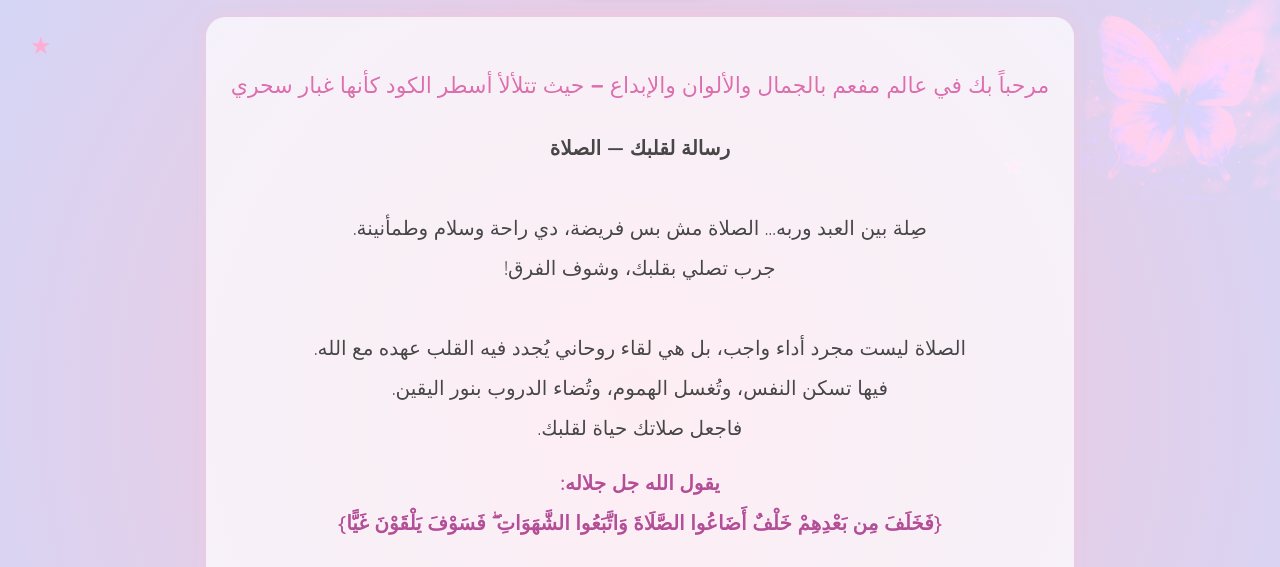
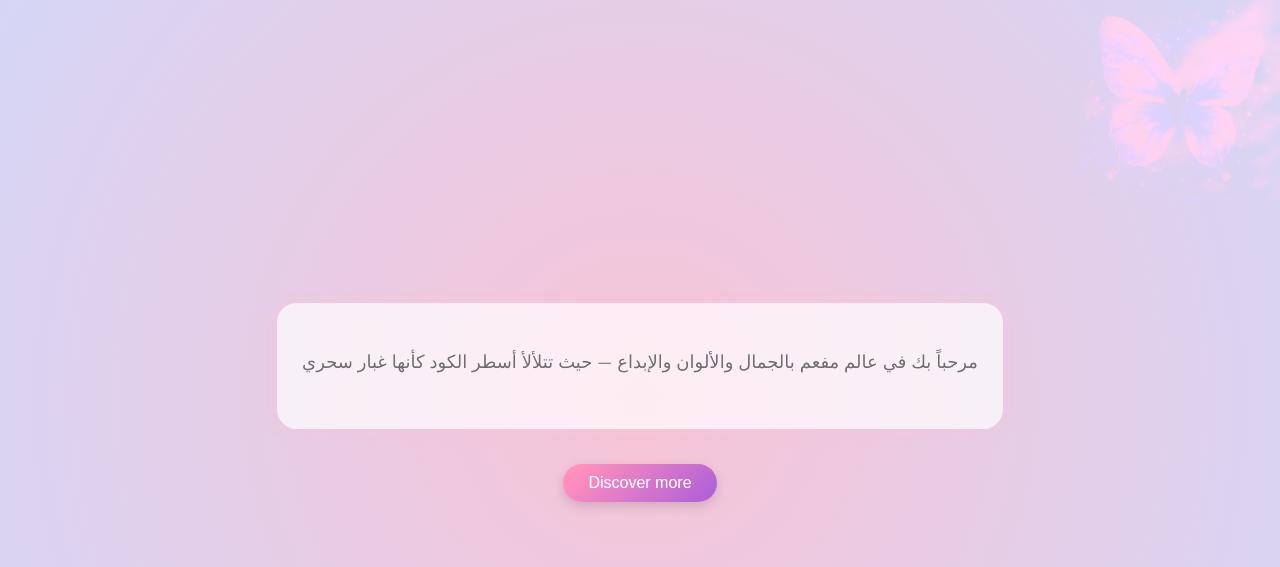
Before and after one commit to sandosa1/my-page, a plain HTML site: page index.html in a window 1280 px wide. Both pictures are taken after a click on the button "Discover More". Shown: the top 567 px of the page. Drawn offline with Linux system fonts and the light colour scheme.

Commit message:
"First drop of the web spell – let the magic begin"(HTML , audio , video , Image ,)

```diff
--- a/index.html
+++ b/index.html
@@ -48,7 +48,7 @@
       color: #555;
       line-height: 1.6;
       margin-bottom: 30px;
-      animation: moveText 3s ease forwards; /* تم زيادة مدة الانيميشن إلى 3 ثواني */
+      animation: moveText 3s ease forwards;
       animation-delay: 1s;
       opacity: 0;
     }
@@ -63,6 +63,7 @@
       cursor: pointer;
       box-shadow: 0 4px 10px rgba(0,0,0,0.1);
       transition: 0.3s ease;
+      margin: 15px;
     }
 
     .btn:hover {
@@ -70,27 +71,7 @@
       transform: scale(1.05);
     }
 
-    .quote {
-      max-width: 1000px;
-      font-size: 20px;
-      background-color: rgba(255, 255, 255, 0.7);
-      padding: 25px;
-      border-radius: 20px;
-      box-shadow: 0 0 12px rgba(248, 187, 208, 0.5);
-      line-height: 2;
-      margin-top: 25px;
-      color: #444;
-      display: none;
-      animation: moveText 1s ease forwards;
-    }
-
-    .ayah {
-      font-weight: bold;
-      color: #aa4c8f;
-      margin-top: 15px;
-    }
-
-    #videoBtn {
+    .btn-next {
       background: linear-gradient(135deg, #ff8fb1, #a459d1);
       border: none;
       border-radius: 25px;
@@ -100,21 +81,49 @@
       cursor: pointer;
       box-shadow: 0 4px 12px rgba(0,0,0,0.15);
       transition: all 0.6s ease-in-out;
-      margin: 20px auto;
-      display: none;
+      margin: 15px;
       opacity: 0;
       transform: translateY(20px);
+      display: none;
     }
 
-    #videoBtn:hover {
+    .btn-next:hover {
       background: linear-gradient(135deg, #f15e9e, #843bb7);
       transform: scale(1.05);
     }
 
+    .quote, #welcomeText, #videoContainer {
+      display: none;
+      opacity: 0;
+      transform: translateY(20px);
+      transition: all 0.6s ease;
+    }
+
+    .quote, #welcomeText {
+      max-width: 1000px;
+      font-size: 20px;
+      background-color: rgba(255, 255, 255, 0.7);
+      padding: 25px;
+      border-radius: 20px;
+      box-shadow: 0 0 12px rgba(248, 187, 208, 0.5);
+      line-height: 2;
+      color: #444;
+      animation: moveText 1s ease forwards;
+      margin: 20px 0;
+    }
+
+    .ayah {
+      font-weight: bold;
+      color: #aa4c8f;
+      margin-top: 15px;
+    }
+
     .decor {
       font-size: 30px;
-      color: #caa0d4;
       margin-bottom: 10px;
+      background: linear-gradient(135deg, #ff8fb1, #a459d1);
+      -webkit-background-clip: text;
+      -webkit-text-fill-color: transparent;
     }
 
     .star1, .star2, .star3, .star5, .star6 {
@@ -129,18 +138,25 @@
     .star5 { bottom: 120px; left: 100px; }
     .star6 { top: 150px; right: 20%; }
 
-    .quote-welcome {
-      font-family: 'Pacifico', cursive;
-      font-size: 22px;
-      color: #d16ba5;
-      line-height: 1.8;
-      margin-bottom: 25px;
+    video {
       width: 100%;
-      animation: moveText 3s ease forwards; /* تم زيادة مدة الانيميشن إلى 3 ثواني */
+      max-width: 500px;
+      margin: 30px auto;
+      display: block;
+      border-radius: 12px;
+    }
+
+    #introSection {
+      display: block;
+    }
+
+    #welcomeSection {
+      display: none;
     }
   </style>
 </head>
 <body>
+  <div id="introSection">
     <div class="decor">★</div>
     <div class="star1">★</div>
     <div class="star2">★</div>
@@ -148,12 +164,19 @@
     <div class="star6">★</div>
 
     <h1>" ! . Welcome to my elegant world..where code turns into magic"</h1>
-  <button class="btn" onclick="showQuoteAndPlay()">Discover More</button>
+    <button class="btn" onclick="showWelcome()">Discover More</button>
+  </div>
+
+  <div id="welcomeSection">
+    <div id="welcomeText">
+      <p>
+        مرحباً بك في عالم مفعم بالجمال والألوان والإبداع — حيث تتلألأ أسطر الكود كأنها غبار سحري
+      </p>
+    </div>
+    <button class="btn-next" id="showQuoteBtn" onclick="showQuote()">Discover more</button>
+  </div>
 
   <div class="quote" id="quoteBox">
-    <p class="quote-welcome">
-      مرحباً بك في عالم مفعم بالجمال والألوان والإبداع — حيث تتلألأ أسطر الكود كأنها غبار سحري
-    </p>
     <strong>رسالة لقلبك — الصلاة</strong><br><br>
     صِلة بين العبد وربه… الصلاة مش بس فريضة، دي راحة وسلام وطمأنينة.<br>
     جرب تصلي بقلبك، وشوف الفرق!<br><br>
@@ -172,41 +195,61 @@
     </div>
   </div>
 
-  <audio id="bgAudio" src="audio.mp3.mpeg"></audio>
+  <button class="btn-next" id="videoBtn" onclick="showVideo()">Discover more</button>
 
-  <button id="videoBtn" onclick="showVideo()">Discover more</button>
-
-  <div id="videoContainer" style="display: none; opacity: 0; transform: translateY(20px); transition: all 0.6s ease;">
-    <video controls
-      style="width: 100%; max-width: 500px; margin: 30px auto; display: block; border-radius: 12px;">
+  <div id="videoContainer">
+    <video controls>
       <source src="video.mp4" type="video/mp4">
       Your browser does not support the video tag.
     </video>
   </div>
 
+  <audio id="bgAudio" src="audio.mp3.mpeg"></audio>
+
   <script>
-    function showQuoteAndPlay() {
-      const box = document.getElementById('quoteBox');
-      const audio = document.getElementById('bgAudio');
-      const videoBtn = document.getElementById('videoBtn');
-      box.style.display = 'block';
-      audio.play();
-      videoBtn.style.display = 'block';
+    function showWelcome() {
+      document.getElementById("introSection").style.display = "none";
+      const welcomeSection = document.getElementById("welcomeSection");
+      const welcomeText = document.getElementById("welcomeText");
+      const nextBtn = document.getElementById("showQuoteBtn");
+
+      welcomeSection.style.display = 'block';
+      welcomeText.style.display = 'block';
+      setTimeout(() => {
+        welcomeText.style.opacity = '1';
+        welcomeText.style.transform = 'translateY(0)';
+        nextBtn.style.display = 'inline-block';
+        setTimeout(() => {
+          nextBtn.style.opacity = '1';
+          nextBtn.style.transform = 'translateY(0)';
+        }, 100);
+      }, 100);
+    }
+
+    function showQuote() {
+      const quote = document.getElementById("quoteBox");
+      const audio = document.getElementById("bgAudio");
+      const videoBtn = document.getElementById("videoBtn");
+      quote.style.display = 'block';
+      setTimeout(() => {
+        quote.style.opacity = '1';
+        quote.style.transform = 'translateY(0)';
+        videoBtn.style.display = 'inline-block';
         setTimeout(() => {
           videoBtn.style.opacity = '1';
           videoBtn.style.transform = 'translateY(0)';
-      }, 50);
+        }, 100);
+      }, 100);
+      audio.play();
     }
 
     function showVideo() {
       const videoContainer = document.getElementById("videoContainer");
-      const videoBtn = document.getElementById("videoBtn");
       videoContainer.style.display = 'block';
       setTimeout(() => {
         videoContainer.style.opacity = '1';
         videoContainer.style.transform = 'translateY(0)';
-      }, 50);
-      videoBtn.style.display = 'none';
+      }, 100);
     }
   </script>
 </body>
```
Lines whose indentation alone changed are shown as unchanged.
